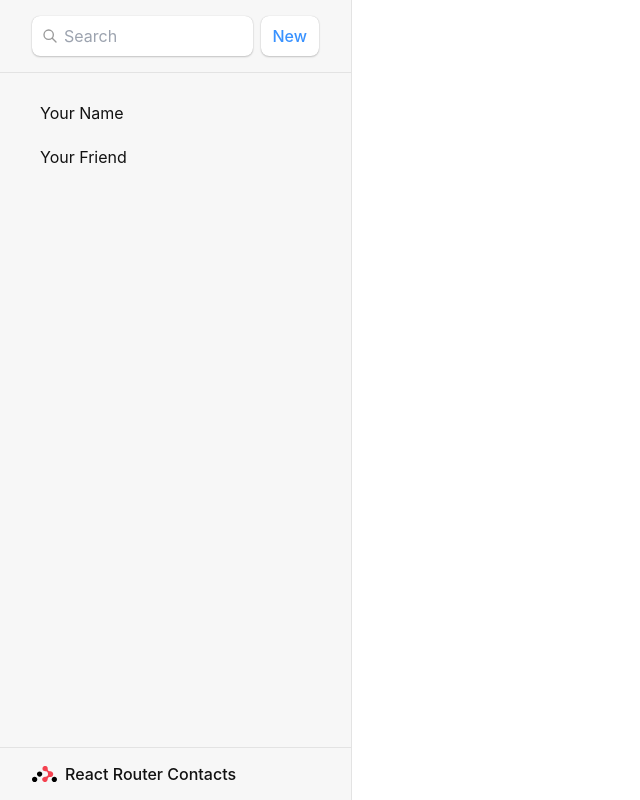
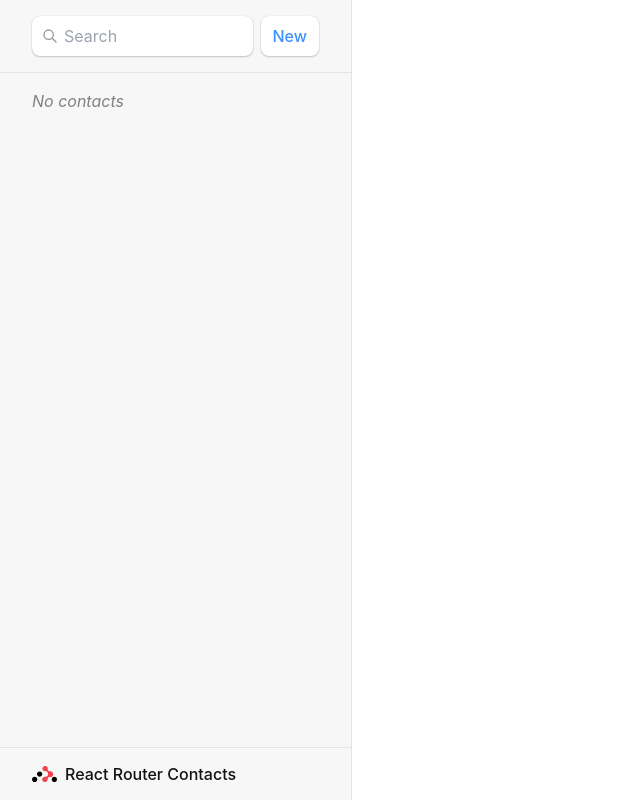
Before and after one commit to yousefelassal/react-router-tut, a React (Vite) app: page / in a window 1280 px wide. Shown: the whole page, without its empty margins (0-640 px from the left). Built offline with nearby package versions, Linux system fonts and the light colour scheme.

Commit message:
create and load contacts

```diff
--- a/src/main.jsx
+++ b/src/main.jsx
@@ -6,19 +6,27 @@ import {
 } from 'react-router-dom'
 import './index.css'
 
-import Root from './routes/root'
+import Root, {
+  loader as rootLoader,
+  action as rootAction,
+ } from './routes/root'
 import ErrorPage from './error-page'
-import Contact from './routes/contact'
+import Contact, {
+  loader as contactLoader,
+} from './routes/contact'
 
 const router = createBrowserRouter([
   {
     path: '/',
     element: <Root />,
     errorElement: <ErrorPage />,
+    loader: rootLoader,
+    action: rootAction,
     children: [
       {
         path: 'contacts/:contactId',
         element: <Contact />,
+        loader: contactLoader,
       },
     ],
   },
--- a/src/routes/contact.jsx
+++ b/src/routes/contact.jsx
@@ -1,15 +1,13 @@
-import { Form } from "react-router-dom";
+import { Form, useLoaderData } from "react-router-dom";
+import { getContact } from "../contacts";
+
+export async function loader({ params }) {
+  const contact = await getContact(params.contactId);
+  return { contact };
+}
 
 export default function Contact() {
-  const contact = {
-    first: "Your",
-    last: "Name",
-    avatar: "https://placekitten.com/g/200/200",
-    twitter: "your_handle",
-    notes: "Some notes",
-    favorite: true,
-  };
-
+  const { contact } = useLoaderData();
   return (
     <div id="contact">
       <div>
--- a/src/routes/root.jsx
+++ b/src/routes/root.jsx
@@ -1,6 +1,18 @@
-import { Outlet, Link } from 'react-router-dom';
+import { Outlet, Link, useLoaderData, Form } from 'react-router-dom';
+import { getContacts, createContact } from '../contacts';
+
+export async function loader(){
+    const contacts = await getContacts();
+    return { contacts };
+}
+
+export async function action(){
+    const contact = await createContact();
+    return { contact };
+}
 
 export default function Root() {
+    const { contacts } = useLoaderData();
     return (
       <>
         <div id="sidebar">
@@ -24,19 +36,33 @@ export default function Root() {
                 aria-live="polite"
               ></div>
             </form>
-            <form method="post">
+            <Form method="post">
               <button type="submit">New</button>
-            </form>
+            </Form>
           </div>
           <nav>
+          {contacts.length ? (
             <ul>
-              <li>
-                <Link to={`/contacts/1`}>Your Name</Link>
-              </li>
-              <li>
-                <Link to={`/contacts/2`}>Your Friend</Link>
-              </li>
+              {contacts.map((contact) => (
+                <li key={contact.id}>
+                  <Link to={`contacts/${contact.id}`}>
+                    {contact.first || contact.last ? (
+                      <>
+                        {contact.first} {contact.last}
+                      </>
+                    ) : (
+                      <i>No Name</i>
+                    )}{" "}
+                    {contact.favorite && <span>★</span>}
+                  </Link>
+                </li>
+              ))}
             </ul>
+          ) : (
+            <p>
+              <i>No contacts</i>
+            </p>
+          )}
           </nav>
         </div>
         <div id="detail">
```
